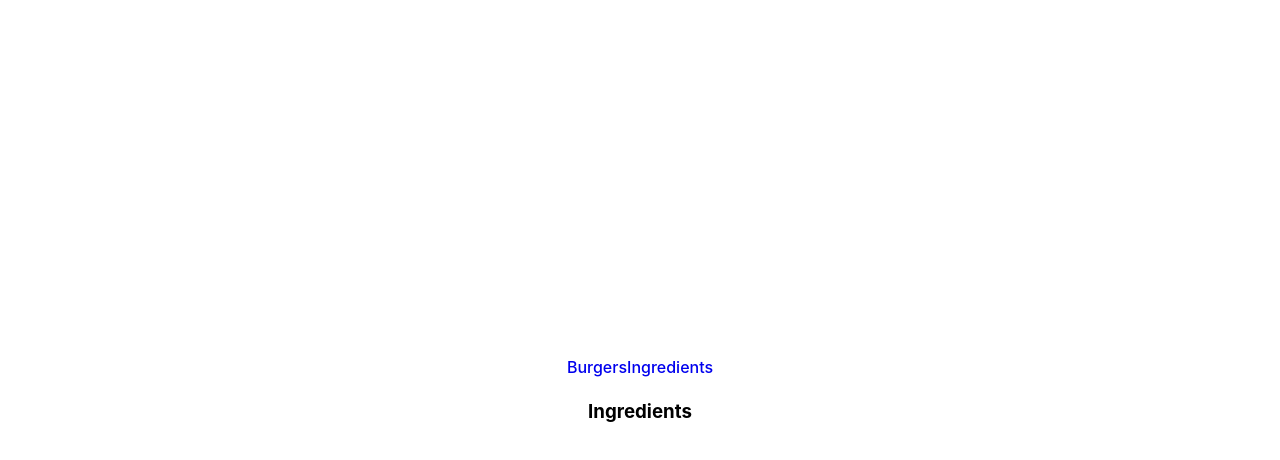
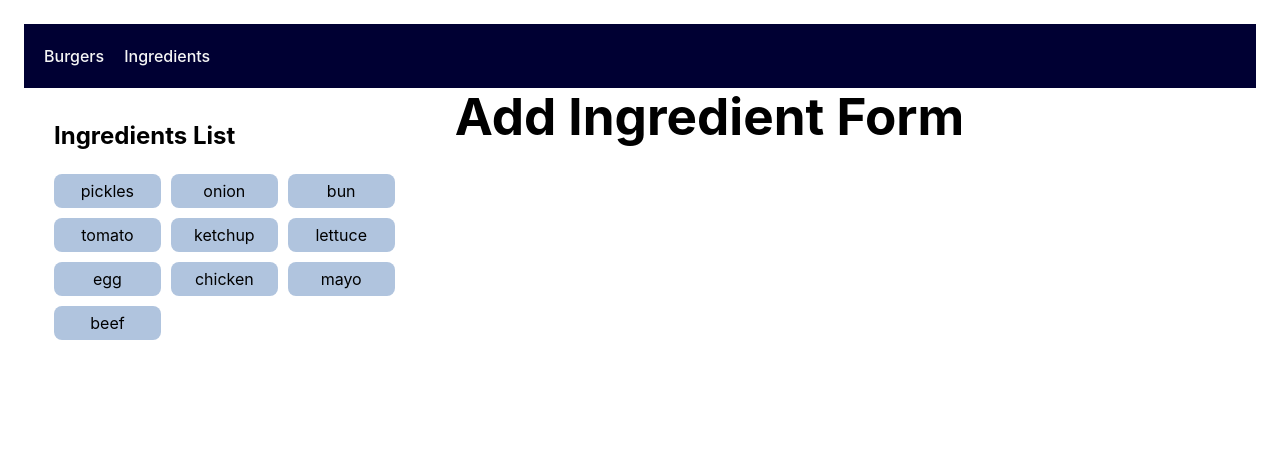
Before and after one commit to alfiomartini/burger-app, a React (Vite) app: page /ingredients in a window 1280 px wide. Shown: the top 460 px of the page. Built offline with nearby package versions, Linux system fonts and the light colour scheme; data requests are answered from the project's data file.

Commit message:
add basic styling to ingredients list

```diff
--- a/src/App.css
+++ b/src/App.css
@@ -1,14 +1,3 @@
-#root {
-  max-width: 1280px;
-  margin: 0 auto;
-  padding: 2rem;
-  text-align: center;
+.app {
+  padding: 1.5rem;
 }
-
-.card {
-  padding: 2em;
-}
-
-.read-the-docs {
-  color: #888;
-}
--- a/src/App.tsx
+++ b/src/App.tsx
@@ -51,8 +51,9 @@ function App() {
       console.log("Ignoring fetchBurgers");
     };
   }, []);
+
   return (
-    <div className="card">
+    <div className="app">
       <Header />
       <Routes>
         <Route path="/" element={<Burgers burgers={burgers} />} />
--- /dev/null
+++ b/src/components/badge/Badge.tsx
@@ -0,0 +1,9 @@
+import "./styles.css";
+
+interface Props {
+  name: string;
+}
+
+export function Badge({ name }: Props) {
+  return <span className="badge">{name}</span>;
+}
--- /dev/null
+++ b/src/components/badge/styles.css
@@ -0,0 +1,8 @@
+.badge {
+  padding: 5px 10px;
+  border-radius: 8px;
+  background-color: lightsteelblue;
+  color: black;
+  display: inline-block;
+  text-align: center;
+}
--- a/src/components/header/Header.tsx
+++ b/src/components/header/Header.tsx
@@ -1,4 +1,5 @@
 import { Link } from "react-router-dom";
+import "./styles.css";
 
 export function Header() {
   return (
--- /dev/null
+++ b/src/components/header/styles.css
@@ -0,0 +1,8 @@
+.navbar {
+  display: flex;
+  justify-content: flex-start;
+  gap: 20px;
+  padding: 20px 20px;
+  background-color: #000033;
+  color: whitesmoke;
+}
--- a/src/components/ingredients/Ingredients.tsx
+++ b/src/components/ingredients/Ingredients.tsx
@@ -1,4 +1,6 @@
 import { Ingredient } from "../../interfaces";
+import { Badge } from "../badge/Badge";
+import "./styles.css";
 
 interface Props {
   ingredients: Ingredient[];
@@ -7,5 +9,18 @@ interface Props {
 export function Ingredients({ ingredients }: Props) {
   console.log(ingredients);
 
-  return <h3>Ingredients</h3>;
+  return (
+    <div className="ingredients-container">
+      <div className="ingredients-list">
+        <h2>Ingredients List</h2>
+        <div className="ingredients">
+          {ingredients.map((item: Ingredient) => (
+            <Badge name={item.name} />
+          ))}
+        </div>
+      </div>
+
+      <h1>Add Ingredient Form</h1>
+    </div>
+  );
 }
--- /dev/null
+++ b/src/components/ingredients/styles.css
@@ -0,0 +1,18 @@
+.ingredients-container {
+  display: grid;
+  grid-template-columns: 1fr 2fr;
+  gap: 30px;
+}
+
+.ingredients {
+  display: grid;
+  grid-template-columns: repeat(3, 1fr);
+  gap: 10px;
+}
+
+.ingredients-list {
+  display: flex;
+  flex-direction: column;
+  gap: 20px;
+  padding: 30px;
+}
--- a/src/index.css
+++ b/src/index.css
@@ -2,23 +2,28 @@
   font-family: Inter, system-ui, Avenir, Helvetica, Arial, sans-serif;
   line-height: 1.5;
   font-weight: 400;
+}
 
-  color-scheme: light dark;
+*,
+*:after,
+*:before {
+  margin: 0;
+  padding: 0;
+  box-sizing: border-box;
+  text-decoration: none;
 }
 
 a {
   font-weight: 500;
   text-decoration: inherit;
+  color: whitesmoke;
 }
+
 a:hover {
-  color: #535bf2;
+  color: lightgreen;
 }
 
 body {
-  margin: 0;
-  display: flex;
-  place-items: center;
-  min-width: 320px;
   min-height: 100vh;
 }
 
@@ -37,10 +42,7 @@ button {
   cursor: pointer;
   transition: border-color 0.25s;
 }
+
 button:hover {
   border-color: #646cff;
 }
-button:focus,
-button:focus-visible {
-  outline: 4px auto -webkit-focus-ring-color;
-}
```
